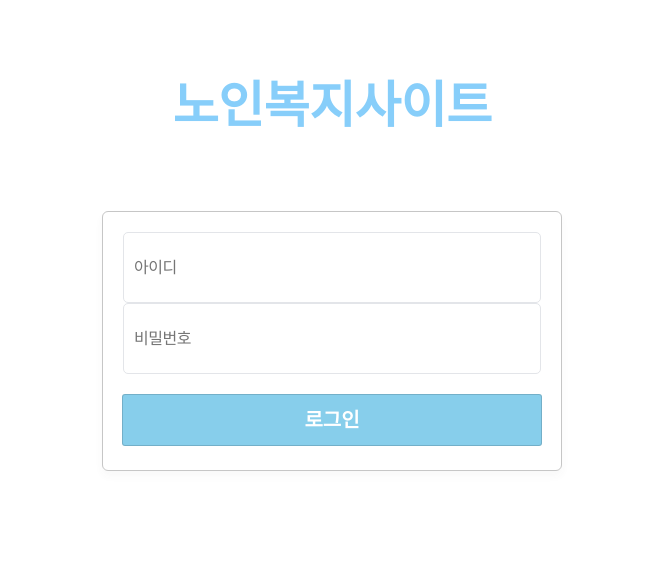
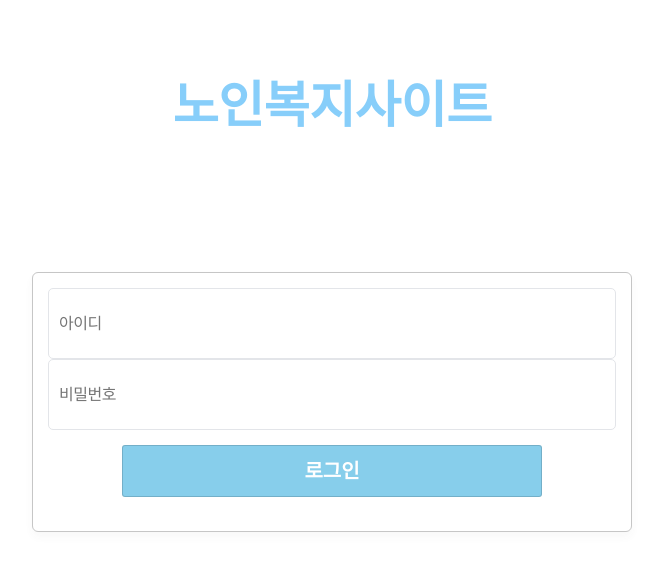
Before and after one commit to ioimmini/login_form, a plain HTML site: page index.html in a window 1280 px wide. Shown: the whole page, without its empty margins (308-971 px from the left). Drawn offline with Linux system fonts and the light colour scheme.

Commit message:
login_update

```diff
--- a/index.css
+++ b/index.css
@@ -27,11 +27,11 @@ h2{
     box-shadow: 0 5px 8px 0 rgba(68,68,68,.04);
     margin: 0 auto;
     height: 260px;
-    width: 460px;
+    width: 600px;
     margin-top: 100px;
 }
 .pannel_inner {
-    padding: 20px 28px;
+    padding: 15px;
 }
 .login_box {
     width: 100%;
--- a/index.html
+++ b/index.html
@@ -1,16 +1,18 @@
 <!DOCTYPE html>
 <html>
+
 <head>
     <title>로그인</title>
-    <link rel="stylesheet" href="./index.css"/>
+    <link rel="stylesheet" href="./index.css" />
 </head>
 
 <body>
     <div class="wrap">
         <h2>노인복지사이트</h2>
+
+        <form action="/user/login" class="login_box" method="post">
             <li class="pannel" style="display: block;">
-            <div class="panner_inner">
-                <form action="/user/login" class="login_box" method="post">
+                <div class="pannel_inner">
                     <div class="id_row">
                         <input type="text" name="username" class="input_text" required placeholder="아이디">
                     </div>
@@ -19,8 +21,10 @@
                     </div>
                 </div>
                 <button type="submit" class="btn_login"><span class="btn_text">로그인</span></button>
+            </li>
         </form>
-        </li>
+
     </div>
 </body>
+
 </html>
```
Lines whose indentation alone changed are shown as unchanged.
